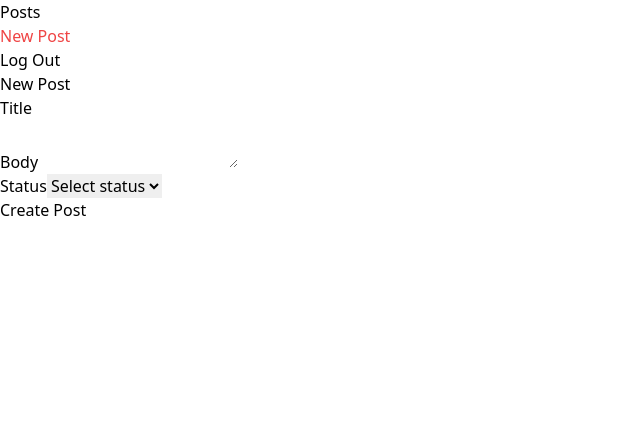
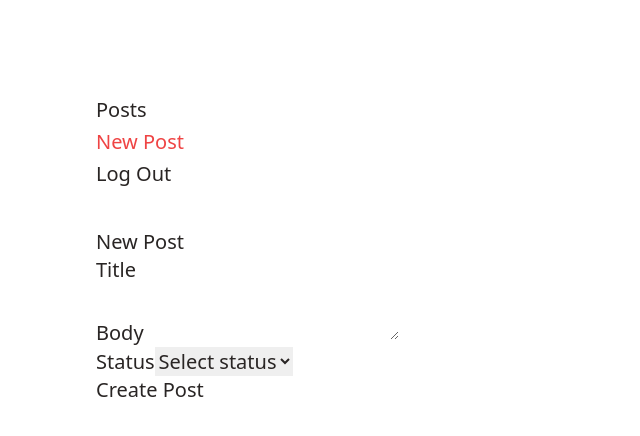
Before and after one commit to rejnowicz281/blog-cms, a React (Vite) app: page /blog-cms/posts/new in a window 1280 px wide. Shown: the top 436 px of the page, without its empty margins (0-640 px from the left). Built offline with nearby package versions, Linux system fonts and the light colour scheme; sample sign-in values are in the browser's storage.

Commit message:
Update styling

```diff
--- a/src/components/Layout/MainLayout.jsx
+++ b/src/components/Layout/MainLayout.jsx
@@ -3,26 +3,28 @@ import { NavLink, Outlet } from "react-router-dom";
 
 function MainLayout({ logOut }) {
     return (
-        <>
+        <div className="text-xl text-stone-800 lg:p-24 p-12">
             <nav>
-                <ul>
-                    <li>
-                        <NavLink to="/blog-cms/posts" end>
-                            Posts
-                        </NavLink>
-                    </li>
-                    <li>
-                        <NavLink to="/blog-cms/posts/new" end>
-                            New Post
-                        </NavLink>
-                    </li>
-                    <li>
-                        <button onClick={logOut}>Log Out</button>
-                    </li>
-                </ul>
+                <div>
+                    <NavLink className="hover:text-stone-400 transition-colors" to="/blog-cms/posts" end>
+                        Posts
+                    </NavLink>
+                </div>
+
+                <div className="pt-1">
+                    <NavLink className="hover:text-stone-400 transition-colors" to="/blog-cms/posts/new" end>
+                        New Post
+                    </NavLink>
+                </div>
+
+                <button className="hover:text-stone-400 transition-colors pt-1" onClick={logOut}>
+                    Log Out
+                </button>
             </nav>
-            <Outlet />
-        </>
+            <div className="mt-10">
+                <Outlet />
+            </div>
+        </div>
     );
 }
 
--- a/src/components/Post/Post.jsx
+++ b/src/components/Post/Post.jsx
@@ -42,18 +42,23 @@ function Post() {
     if (!post || !comments) return <p>Loading...</p>;
 
     return (
-        <div>
+        <div className="border rounded">
             <PostContents post={post} removePost={removePost} />
-            <h2>Comments</h2>
-            {comments.length === 0 && <p>No comments found</p>}
-
-            {comments.map((comment) => (
-                <div key={comment._id}>
-                    <p>{comment.body}</p>
-                    <p>{comment.author}</p>
-                    <button onClick={() => removeComment(comment._id)}>Delete Comment</button>
-                </div>
-            ))}
+            <div className="p-5">
+                {comments.length === 0 && <p>No comments found</p>}
+                {comments.map((comment) => (
+                    <div className="bg-stone-100 p-2 mt-10 border shadow-sm break-words" key={comment._id}>
+                        <div className="mb-5 font-light">{comment.body}</div>
+                        <div className="text-sm mb-2 text-neutral-600 font-semibold">{comment.author}</div>
+                        <button
+                            className="text-sm font-medium bg-red-400 hover:bg-red-500 transition-colors text-white p-2"
+                            onClick={() => removeComment(comment._id)}
+                        >
+                            Delete Comment
+                        </button>
+                    </div>
+                ))}
+            </div>
         </div>
     );
 }
--- a/src/components/Post/PostContents.jsx
+++ b/src/components/Post/PostContents.jsx
@@ -4,17 +4,32 @@ import { Link } from "react-router-dom";
 function PostContents({ post, removePost }) {
     return (
         <div key={post._id}>
-            <h1>{post.title}</h1>
-            <p>{post.body}</p>
-            <p>Status: {post.status}</p>
-            <div>
-                <Link to={`/blog-cms/posts/${post._id}`}>View Post</Link>
+            <div
+                className={`${
+                    post.status == "Draft" ? "bg-red-500 text-white" : "bg-green-400"
+                } font-medium text-center uppercase text-2xl p-2 rounded-tl rounded-tr pointer-events-none`}
+            >
+                {post.status}
             </div>
-            <div>
-                <Link to={`/blog-cms/posts/${post._id}/edit`}>Edit Post</Link>
-            </div>
-            <div>
-                <button onClick={removePost}>Delete Post</button>
+            <div className="p-5 break-words">
+                <div className="font-medium text-4xl mb-5">{post.title}</div>
+                <div className="border-b font-light pb-5">{post.body}</div>
+                <div className="mt-2">
+                    <Link className="hover:text-neutral-500 transition-colors" to={`/blog-cms/posts/${post._id}`}>
+                        View Post
+                    </Link>
+                </div>
+                <div className="mt-2">
+                    <Link className="hover:text-neutral-500 transition-colors" to={`/blog-cms/posts/${post._id}/edit`}>
+                        Edit Post
+                    </Link>
+                </div>
+                <button
+                    className="border p-2 bg-red-400 hover:bg-red-500 transition-colors text-white rounded mt-6"
+                    onClick={removePost}
+                >
+                    Delete Post
+                </button>
             </div>
         </div>
     );
--- a/src/components/Post/Posts.jsx
+++ b/src/components/Post/Posts.jsx
@@ -25,11 +25,10 @@ function Posts() {
 
     return (
         <div>
-            <h1>Posts</h1>
             {posts.length === 0 && <p>No posts found</p>}
             {posts.map((post) => (
-                <div key={post._id}>
-                    <hr /> <PostContents post={post} removePost={() => removePost(post._id)} />
+                <div className="border shadow rounded" key={post._id}>
+                    <PostContents post={post} removePost={() => removePost(post._id)} />
                 </div>
             ))}
         </div>
```
